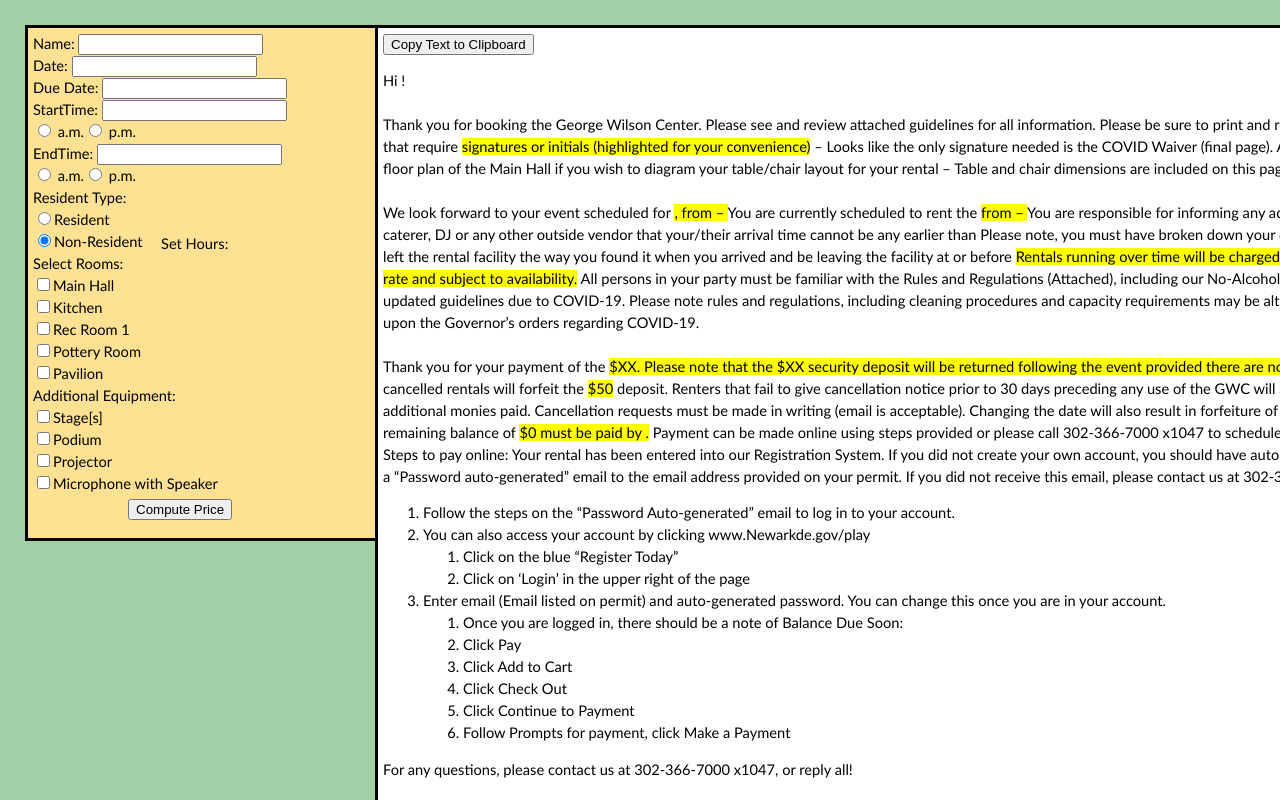
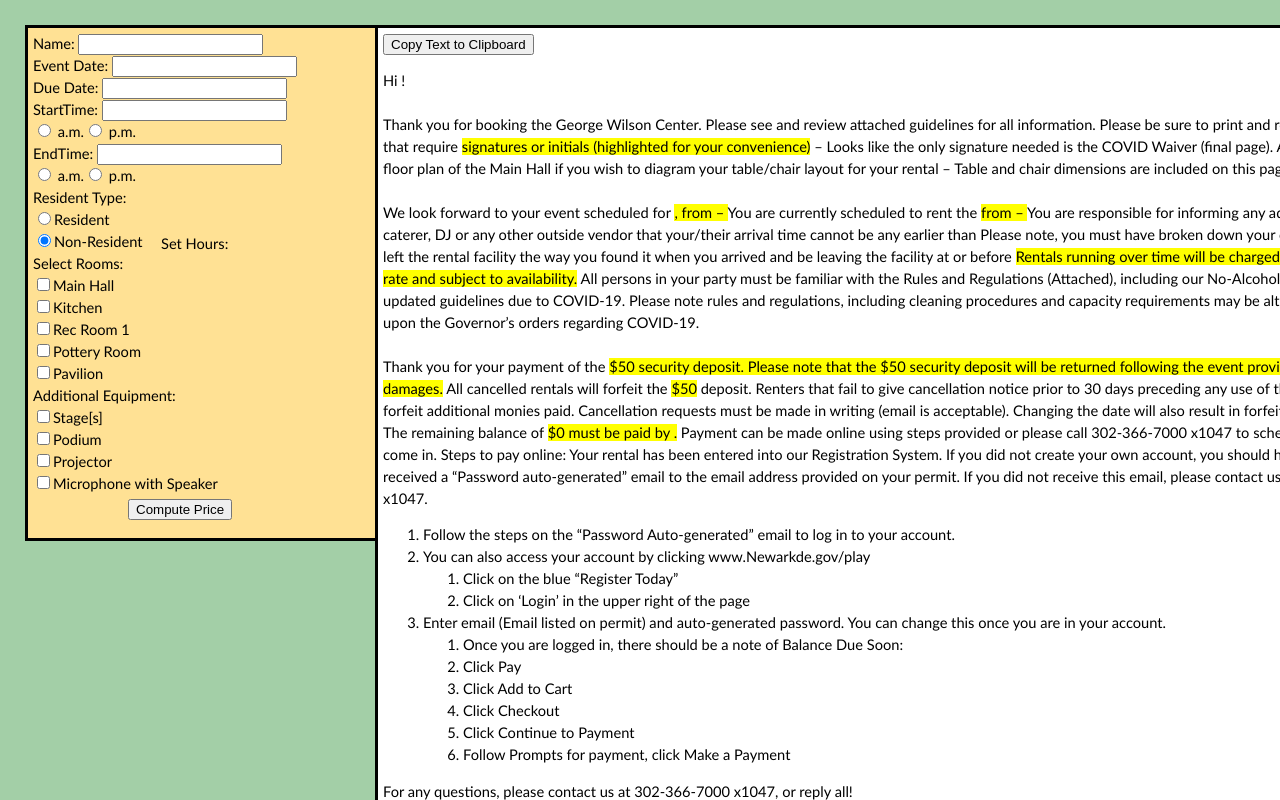
Before and after one commit to mlorang/Confirmation-Email, a React (Create React App) app: page / in a window 1280 px wide. Shown: the top 800 px of the page. Built offline with nearby package versions, Linux system fonts and the light colour scheme.

Commit message:
update email text and date variable name

```diff
--- a/src/App.tsx
+++ b/src/App.tsx
@@ -11,7 +11,7 @@
 
 function App(): JSX.Element {
   const [name, setName] = useState<string>("");
-  const [date, setDate] = useState<string>("");
+  const [eventDate, setEventDate] = useState<string>("");
   const [dueDate, setDueDate] = useState<string>("");
   const [startTime, setStartTime] = useState<string>("");
   const [endTime, setEndTime] = useState<string>("");
@@ -28,8 +28,8 @@
         <GWCName name={name} setName={setName}></GWCName>
 
         <GWCDate
-          date={date}
-          setDate={setDate}
+          eventDate={eventDate}
+          setEventDate={setEventDate}
           dueDate={dueDate}
           setDueDate={setDueDate}
         ></GWCDate>
@@ -59,7 +59,7 @@
       <div className="emailBody">
         <EmailText
           name={name}
-          date={date}
+          eventDate={eventDate}
           dueDate={dueDate}
           startTime={startTime}
           endTime={endTime}
--- a/src/components/EmailText.tsx
+++ b/src/components/EmailText.tsx
@@ -3,7 +3,7 @@
 
 interface emailText {
   name: string;
-  date: string;
+  eventDate: string;
   dueDate: string;
   startTime: string;
   endTime: string;
@@ -15,7 +15,7 @@
 
 function EmailText({
   name,
-  date,
+  eventDate,
   dueDate,
   startTime,
   endTime,
@@ -49,7 +49,8 @@
         <br></br>
         We look forward to your event scheduled for{" "}
         <mark>
-          {date}, from {startTime + startTimePeriod} – {endTime + endTimePeriod}
+          {eventDate}, from {startTime + startTimePeriod} –{" "}
+          {endTime + endTimePeriod}
         </mark>{" "}
         You are currently scheduled to rent the{" "}
         <mark>
@@ -79,8 +80,8 @@
         <br></br>
         Thank you for your payment of the{" "}
         <mark>
-          $XX. Please note that the $XX security deposit will be returned
-          following the event provided there are no damages.
+          $50 security deposit. Please note that the $50 security deposit will
+          be returned following the event provided there are no damages.
         </mark>{" "}
         All cancelled rentals will forfeit the <mark>$50</mark> deposit. Renters
         that fail to give cancellation notice prior to 30 days preceding any use
@@ -120,7 +121,7 @@
               Soon:
             </li>
             <li>Click Pay </li> <li>Click Add to Cart</li>{" "}
-            <li>Click Check Out</li> <li>Click Continue to Payment</li>{" "}
+            <li>Click Checkout</li> <li>Click Continue to Payment</li>{" "}
             <li>Follow Prompts for payment, click Make a Payment</li>
           </ol>
         </ol>
--- a/src/components/GWCDate.tsx
+++ b/src/components/GWCDate.tsx
@@ -2,15 +2,15 @@
 import { Form } from "react-bootstrap";
 
 interface SetDate {
-  date: string;
-  setDate: (newString: string) => void;
+  eventDate: string;
+  setEventDate: (newString: string) => void;
   dueDate: string;
   setDueDate: (newString: string) => void;
 }
 
-function GWCDate({ date, setDate, dueDate, setDueDate }: SetDate) {
-  function updateDate(event: React.ChangeEvent<HTMLInputElement>) {
-    setDate(event.target.value);
+function GWCDate({ eventDate, setEventDate, dueDate, setDueDate }: SetDate) {
+  function updateEventDate(event: React.ChangeEvent<HTMLInputElement>) {
+    setEventDate(event.target.value);
   }
 
   function updateDueDate(event: React.ChangeEvent<HTMLInputElement>) {
@@ -19,8 +19,8 @@
 
   return (
     <div>
-      <Form.Label>Date: </Form.Label>
-      <Form.Control value={date} onChange={updateDate} />
+      <Form.Label>Event Date: </Form.Label>
+      <Form.Control value={eventDate} onChange={updateEventDate} />
       <br></br>
       <Form.Label>Due Date: </Form.Label>
       <Form.Control value={dueDate} onChange={updateDueDate} />
```
